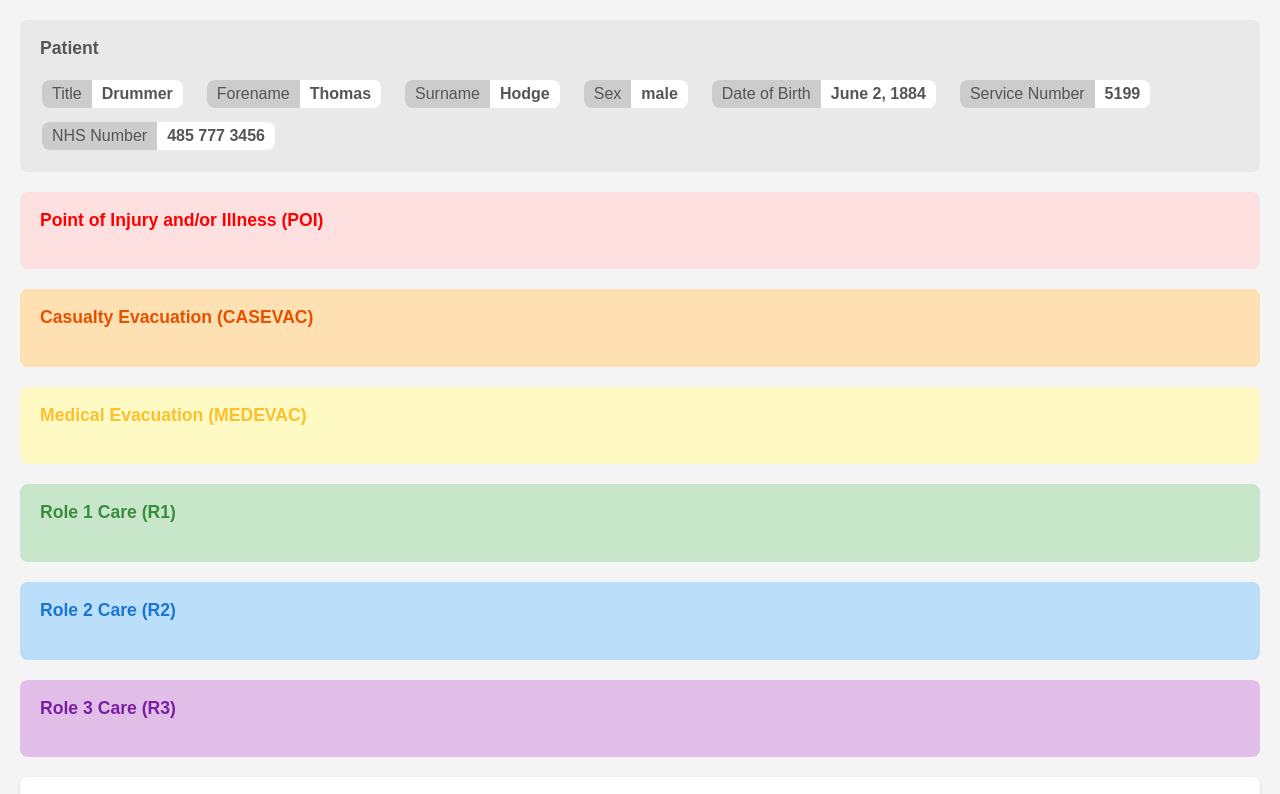
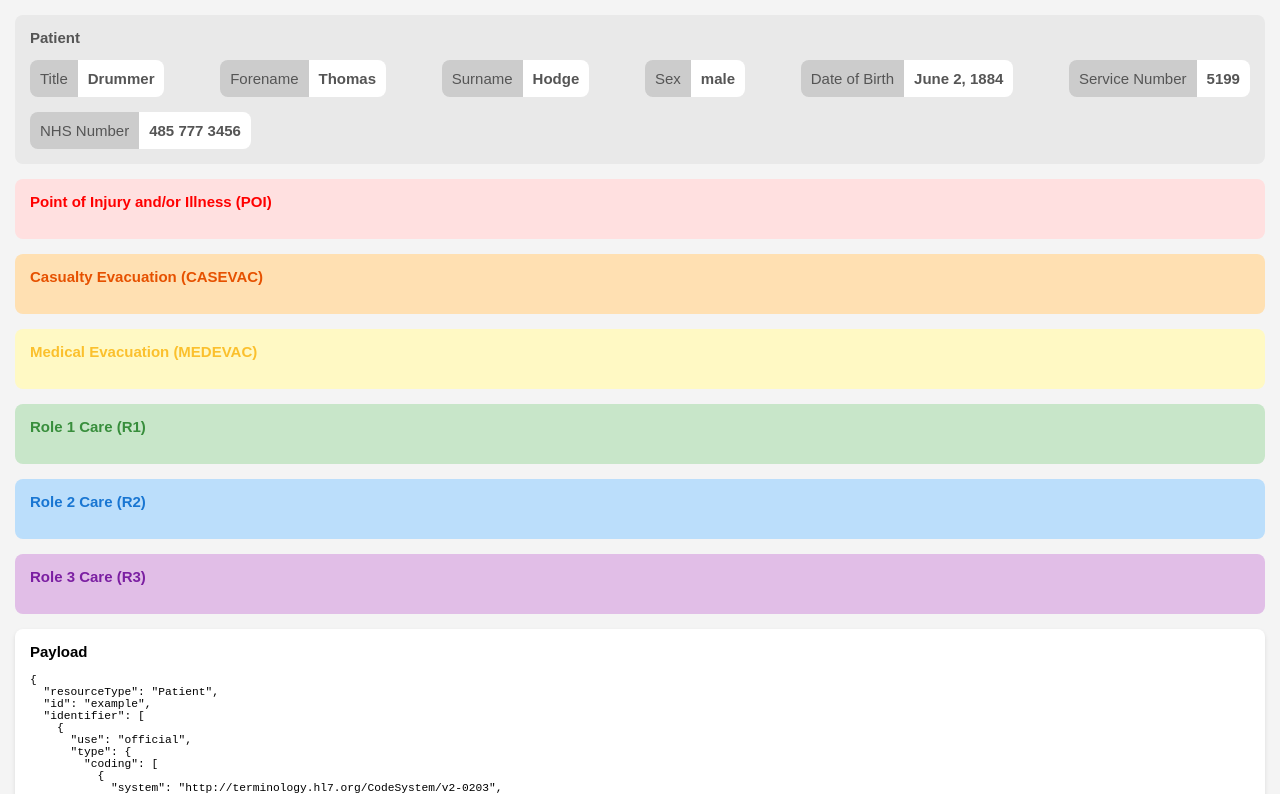
Before and after one commit to ajdench/NFC-IPS, a website: page index.html in a window 1280 px wide. Shown: the top 794 px of the page. Drawn offline with Linux system fonts and the light colour scheme.

Commit message:
fix: Improve flexbox wrapping and spacing with ghost items
Implemented the "ghost item" technique to ensure consistent wrapping and dynamic spacing for detail components within the flex container. This resolves issues where items would only wrap when touching, and ensures proper distribution of space with `justify-content: space-between`.

```diff
--- a/script.js
+++ b/script.js
@@ -119,6 +119,14 @@ function createPatientDetailsElement(patientData) {
     return detailsContainer;
 }
 
+function addGhostItems(container, count) {
+    for (let i = 0; i < count; i++) {
+        const ghost = document.createElement('div');
+        ghost.classList.add('detail-ghost-item');
+        container.appendChild(ghost);
+    }
+}
+
 function renderPatientBox(ipsData) {
     const patientBox = document.querySelector('[data-key="patient"]');
     if (!patientBox) return;
@@ -131,6 +139,7 @@ function renderPatientBox(ipsData) {
         patientTitle.textContent = 'Patient';
         const detailsElement = createPatientDetailsElement(ipsData);
         patientBox.appendChild(detailsElement);
+        addGhostItems(detailsElement, 10); // Add 10 ghost items
     } else {
         patientTitle.textContent = 'Patient (No data)';
     }
@@ -150,6 +159,7 @@ function renderMainContent(ipsData) {
         const pre = document.createElement('pre');
         pre.style.whiteSpace = 'pre-wrap';
         pre.style.wordBreak = 'break-all';
+        pre.style.fontSize = 'calc(var(--font-size-uniform) * var(--payload-text-multiplier))'; // Apply payload text multiplier
         pre.textContent = JSON.stringify(ipsData, null, 2);
         container.appendChild(pre);
     } else {
--- a/style.css
+++ b/style.css
@@ -1,7 +1,10 @@
 :root {
-    --standard-padding: 20px;
+    --size-multiplier: 0.75;
+    --payload-text-multiplier: 0.75;
+    --standard-padding: calc(20px * var(--size-multiplier));
     --half-padding: calc(var(--standard-padding) / 2);
     --detail-padding: 10px;
+    --font-size-uniform: calc(20px * var(--size-multiplier));
 
     /* Color Palette */
     --text-color-dark: #555;
@@ -30,6 +33,7 @@
 /* Global Styles */
 body {
     font-family: Arial, sans-serif;
+    font-size: var(--font-size-uniform);
     display: flex;
     flex-direction: column;
     justify-content: flex-start;
@@ -70,7 +74,6 @@ body {
 
 /* Components */
 .app-title {
-    font-size: 1.2em;
     font-weight: bold;
     color: var(--text-color-dark);
 }
@@ -90,7 +93,7 @@ body {
 
 .poi-title,
 .info-title {
-    font-size: 1.1em;
+    font-size: var(--font-size-uniform);
     font-weight: bold;
     margin: 0;
     line-height: 1;
@@ -101,8 +104,9 @@ body {
 .patient-details-container {
     display: flex;
     flex-wrap: wrap;
-    align-items: baseline;
-    gap: var(--half-padding) var(--standard-padding);
+    align-items: center;
+    justify-content: space-between; /* Distribute space dynamically */
+    gap: var(--standard-padding); /* Consistent gap for both horizontal and vertical */
     width: 100%;
 }
 
@@ -110,18 +114,25 @@ body {
     display: inline-flex; /* Change to inline-flex to contain children */
     border-radius: 8px; /* Overall rounding */
     overflow: hidden; /* Hide corners of children */
-    margin: 2px; /* Add a small margin for spacing */
+}
+
+.detail-ghost-item {
+    height: calc(var(--font-size-uniform) + 2 * 10px); /* Match height of real items */
+    flex-basis: auto; /* Allow content to determine initial size */
+    flex-grow: 1; /* Allow it to grow to take up space */
+    visibility: hidden; /* Make it invisible */
 }
 
 .detail-label,
 .detail-value {
-    padding: 5px 10px;
+    padding: 10px;
     box-sizing: border-box;
     display: inline-flex;
     align-items: center;
     justify-content: center;
     color: var(--text-color-dark);
     white-space: nowrap;
+    font-size: var(--font-size-uniform); /* Explicitly set font size */
 }
 
 .detail-label {
```
Also changed, not shown: GEMINI.md (+2 -0 lines).
